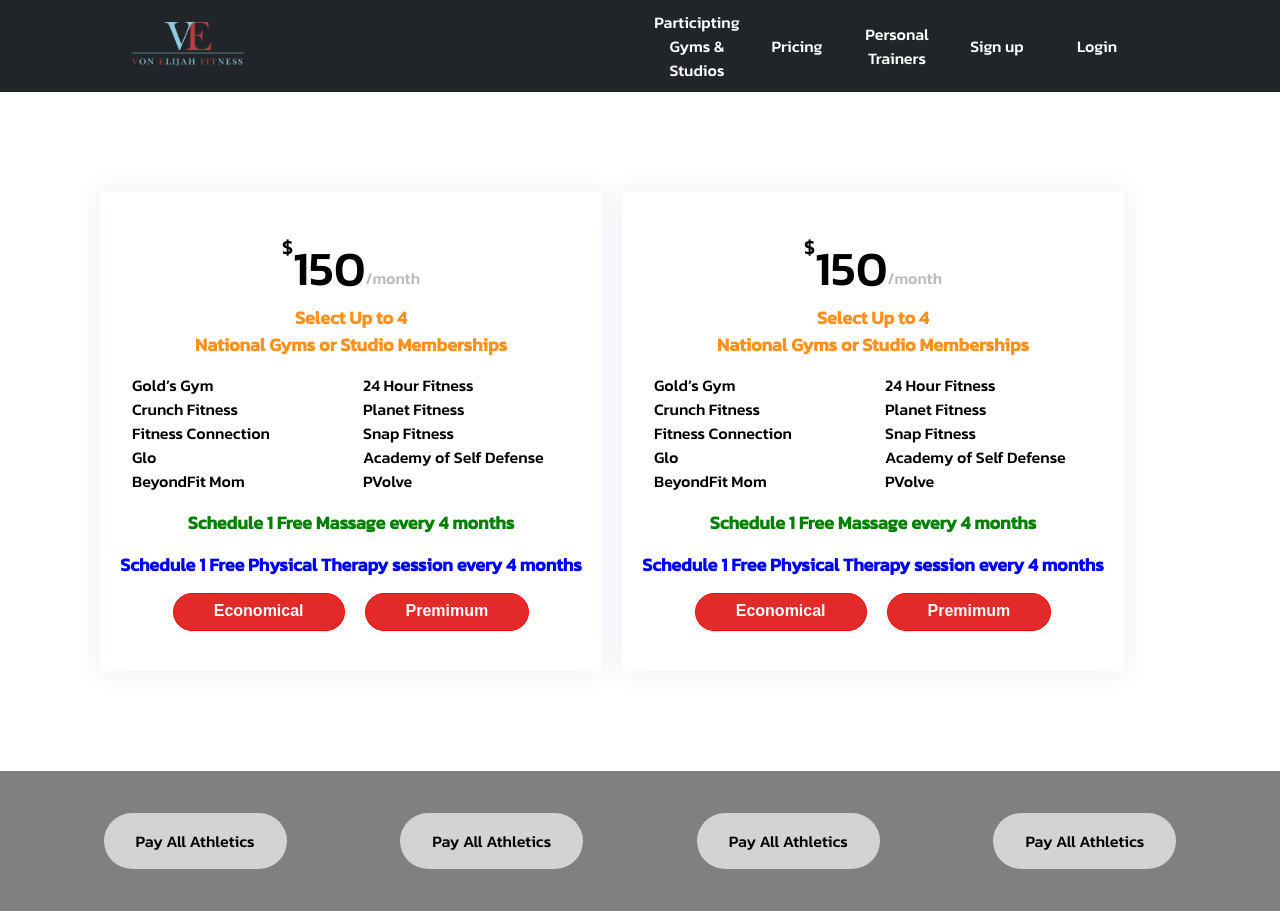
After one commit to ShivamTambe/gym-web545, a Node server app: page /pricing in a window 1280 px wide. The commit adds this page. Run offline with Node 20, Linux system fonts and the light colour scheme; some libraries are stand-ins or nearby versions; some web fonts are replaced.

Commit message:
pricing added

```diff
--- a/app.js
+++ b/app.js
@@ -34,6 +34,10 @@
     }).catch(err => console.log(err));
 })
 
+app.get("/pricing",function(req,res){
+    res.render("pricing");
+})
+
 app.listen(port, function(){
     console.log("server is running on prot "+ port);
 })
--- /dev/null
+++ b/partials/fotter.ejs
@@ -0,0 +1,6 @@
+<div class="footer">
+    <div class="fotterbtn">Pay All Athletics</div>
+    <div class="fotterbtn">Pay All Athletics</div>
+    <div class="fotterbtn">Pay All Athletics</div>
+    <div class="fotterbtn">Pay All Athletics</div>
+</div>
--- /dev/null
+++ b/partials/header.ejs
@@ -0,0 +1,16 @@
+<div class="fullpage">
+    <div class="nav">
+        <div class="navbar">
+            <div class="logodetails">
+                <div class="img"><img src="/imgs/logo.png" alt=""></div>
+            </div>
+            <div class="navbtns">
+                <div class="navbtn"><a href="/">Participting Gyms & Studios</a></div>
+                <div class="navbtn"><a href="/pricing">Pricing</a></div>
+                <div class="navbtn"><a href="/">Personal Trainers</a></div>
+                <div class="navbtn"><a href="/">Sign up</a></div>
+                <div class="navbtn"><a href="/">Login</a></div>
+            </div>
+        </div>
+    </div>
+</div>
--- /dev/null
+++ b/public/price.css
@@ -0,0 +1,94 @@
+.pricing{
+    padding: 40px 20px;
+    background: #fff;
+    text-align: center;
+    box-shadow: 0px 0 30px rgb(1 41 112 / 8%);
+    border-radius: 4px;
+    position: relative;
+    overflow: hidden;
+    transition: 0.3s;
+}
+.price{
+    display: flex;
+    justify-content: center;
+}
+.value{
+    font-size: 3rem;
+}
+.pricedis{
+    display: flex;
+    flex-direction: column;
+    margin: 0 auto;
+    font-weight: 700;
+    font-size: 18px;
+    margin-bottom: 15px;
+    color: rgb(255, 144, 28);
+}
+.container{
+    width: 100%;
+    padding-right: var(--bs-gutter-x,.75rem);
+    padding-left: var(--bs-gutter-x,.75rem);
+    margin-right: auto;
+    margin-left: auto;
+    box-sizing: border-box;
+    margin: 0 auto;
+}
+.row {
+    --bs-gutter-x: 1.5rem;
+    --bs-gutter-y: 0;
+    display: flex;
+    flex-wrap: wrap;
+    margin-top: calc(-1 * var(--bs-gutter-y));
+    margin-right: calc(-.5 * var(--bs-gutter-x));
+    margin-left: calc(-.5 * var(--bs-gutter-x));
+}
+.col {
+    flex: 1 0;
+}
+.row>* {
+    width: 100%;
+    max-width: 100%;
+    padding-right: calc(var(--bs-gutter-x) * .5);
+    padding-left: calc(var(--bs-gutter-x) * .5);
+    margin-top: var(--bs-gutter-y);
+}
+.pricebtn{
+    display: inline-block;
+    padding: 8px 40px 10px 40px;
+    border-radius: 50px;
+    background: #e32a2a;
+    color: #fff !important;
+    font-size: 16px;
+    font-family: "Nunito", sans-serif;
+    font-weight: 600;
+    transition: 0.3s;
+    text-decoration: none;
+    border: 1px solid red;
+}
+.pricebtns{
+    display: flex;
+    gap: 20px;
+    margin: 0 auto;
+    justify-content: center;
+}
+.pricesec{
+    max-width: 1024px;
+    margin: 0 auto;
+    display: grid;
+    grid-template-columns: 1fr 1fr;
+    gap: 20px;
+    margin: 100px;
+}
+.sign{
+    font-size: 20px;
+}
+
+
+.pricing1:hover{
+    transform: scale(1.1);
+    z-index: 1000;
+}
+.pricing2:hover{
+    transform: scale(1.1);
+    z-index: 1000;
+}
--- a/public/style.css
+++ b/public/style.css
@@ -31,7 +31,7 @@
 }
 .allgyms{
     display: grid;
-    grid-template-columns: 1fr 1fr;
+    grid-template-columns: 1fr 1fr 1fr;
     padding: 10px;
 }
 .gyminfo{
@@ -62,3 +62,37 @@
     text-decoration: none;
     color: white;
 }
+.message1{
+    font-weight: 700;
+    font-size: 18px;
+    margin-bottom: 15px;
+    margin-top: 1rem;
+    color: green;
+}
+.message2{
+    color: blue;
+    font-weight: 700;
+    font-size: 18px;
+    margin-bottom: 15px;
+}
+.footer{
+    display: flex;
+    flex-wrap: wrap;
+    justify-content: space-evenly;
+    padding: 2rem 0px;
+    background: gray;
+}
+.fotterbtn{
+    background: lightgray;
+    text-align: center;
+    margin: 10px;
+    border-radius: 2rem;
+    padding: 1rem 2rem;
+}
+.month{
+    position: relative;
+    top: 34px;
+    color: #bababa;
+    font-size: 16px;
+    font-weight: 300;
+}
--- /dev/null
+++ b/views/pricing.ejs
@@ -0,0 +1,121 @@
+<!DOCTYPE html>
+<html lang="en">
+
+<head>
+    <meta charset="UTF-8">
+    <meta http-equiv="X-UA-Compatible" content="IE=edge">
+    <meta name="viewport" content="width=device-width, initial-scale=1.0">
+    <link rel="stylesheet" href="/style.css">
+    <link rel="stylesheet" href="/price.css">
+    <title>Pricing</title>
+</head>
+
+<body>
+    <%- include('../partials/header.ejs'); %>
+    <div class="pricesec">
+        <div class="pricing pricing1">
+            <div class="price">
+                <div class="sign">$</div>
+                <div class="value">150</div>
+                <div class="month">/month</div>
+            </div>
+            <div class="pricedis">
+                <div class="top">Select Up to 4</div>
+                <div class="btn">National Gyms or Studio Memberships</div>
+            </div>
+            <div class="container" style="text-align: left;">
+                <div class="row text">
+                    <div class="col">Gold’s Gym</div>
+                    <div class="col">24 Hour Fitness</div>
+                </div>
+                <div class="row  text">
+                    <div class="col">Crunch Fitness</div>
+                    <div class="col">Planet Fitness </div>
+                </div>
+                <div class="row  text">
+                    <div class="col">Fitness Connection</div>
+                    <div class="col">Snap Fitness</div>
+                </div>
+                <div class="row  text">
+                    <div class="col">Glo </div>
+                    <div class="col">Academy of Self Defense </div>
+                </div>
+                <div class="row  text">
+                    <div class="col">BeyondFit Mom </div>
+                    <div class="col">PVolve</div>
+                </div>
+                <div class="row  text">
+                    <div class="col"></div>
+                    <div class="col"></div>
+                </div>
+            </div>
+            <div class="message1">
+                Schedule 1 Free Massage every 4 months
+            </div>
+            <div class="message2">
+                Schedule 1 Free Physical Therapy session every 4 months
+            </div>
+            <div class="pricebtns">
+                <div class="pricebtn">Economical</div>
+                <div class="pricebtn">Premimum</div>
+
+            </div>
+        </div>
+
+        <div class="pricing pricing2">
+            <div class="price">
+                <div class="sign">$</div>
+                <div class="value">150</div>
+                <div class="month">/month</div>
+            </div>
+            <div class="pricedis">
+                <div class="top">Select Up to 4</div>
+                <div class="btn">National Gyms or Studio Memberships</div>
+            </div>
+            <div class="container" style="text-align: left;">
+                <div class="row text">
+                    <div class="col">Gold’s Gym</div>
+                    <div class="col">24 Hour Fitness</div>
+                </div>
+                <div class="row  text">
+                    <div class="col">Crunch Fitness</div>
+                    <div class="col">Planet Fitness </div>
+                </div>
+                <div class="row  text">
+                    <div class="col">Fitness Connection</div>
+                    <div class="col">Snap Fitness</div>
+                </div>
+                <div class="row  text">
+                    <div class="col">Glo </div>
+                    <div class="col">Academy of Self Defense </div>
+                </div>
+                <div class="row  text">
+                    <div class="col">BeyondFit Mom </div>
+                    <div class="col">PVolve</div>
+                </div>
+                <div class="row  text">
+                    <div class="col"></div>
+                    <div class="col"></div>
+                </div>
+            </div>
+            <div class="message1">
+                Schedule 1 Free Massage every 4 months
+            </div>
+            <div class="message2">
+                Schedule 1 Free Physical Therapy session every 4 months
+            </div>
+            <div class="pricebtns">
+                <div class="pricebtn">Economical</div>
+                <div class="pricebtn">Premimum</div>
+
+            </div>
+        </div>
+    </div>
+
+
+
+
+    <%- include('../partials/fotter.ejs'); %>
+</body>
+
+</html>
```
Also changed, not shown: views/index.ejs (+6 -16 lines).
